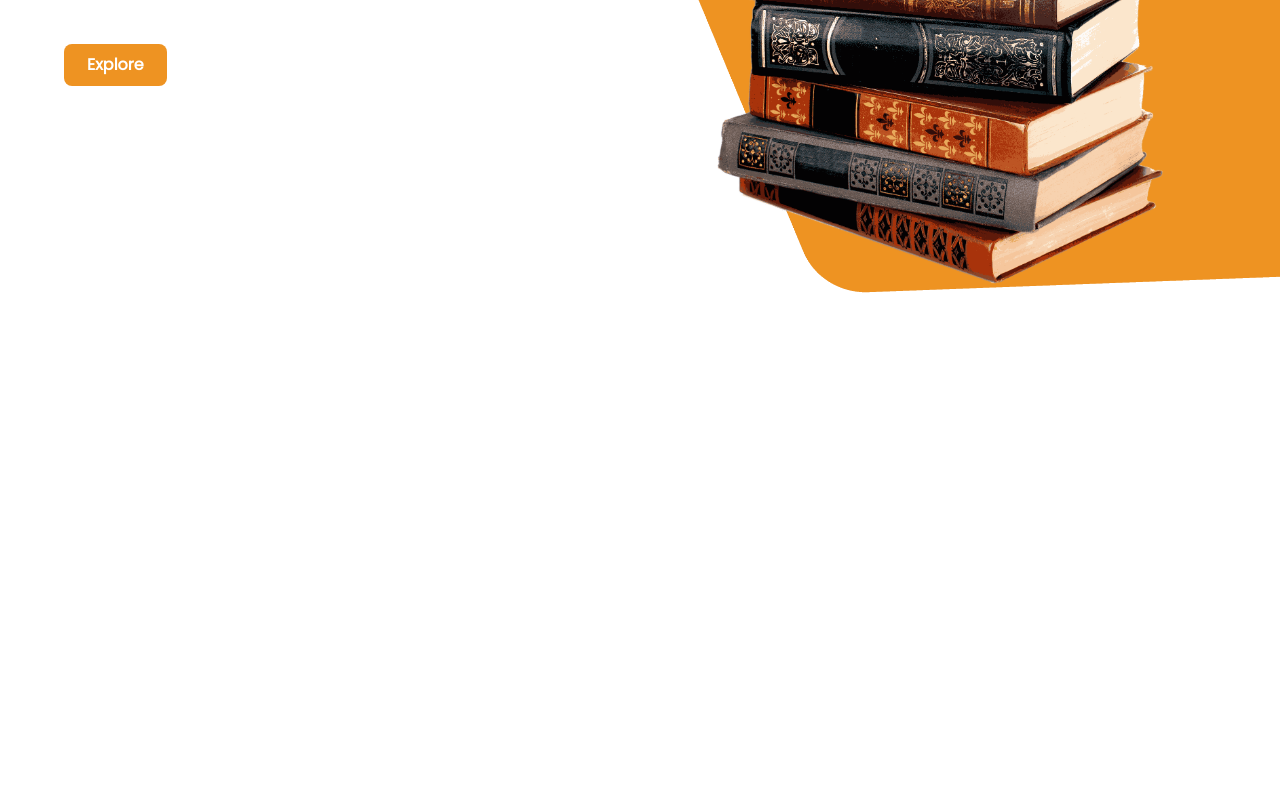
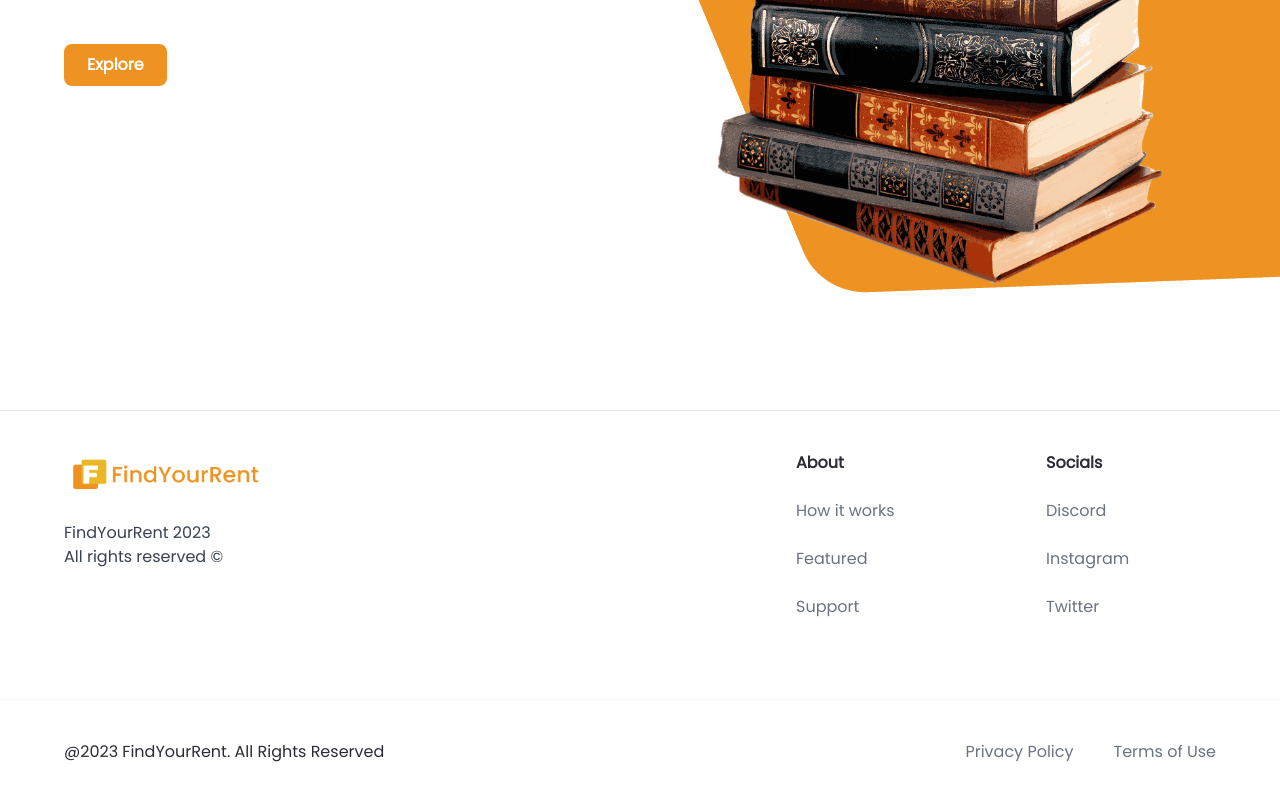
Before and after one commit to Prathamesh-B/find-your-rent, a Next.js app: page / in a window 1280 px wide. Shown: the part 410-1210 px from the top of the page. Before the commit the page ends 800 px from the top, so only its background shows below. Built offline with nearby package versions, Linux system fonts and the light colour scheme.

Commit message:
Add Footer

```diff
--- /dev/null
+++ b/app/components/Footer/Footer.css
@@ -0,0 +1,27 @@
+.footer {
+    @apply flex flex-col text-black-100  mt-5 border-t border-gray-100;
+}
+
+  .footer__links-container {
+    @apply flex max-md:flex-col flex-wrap justify-between gap-5 sm:px-16 px-6 py-10;
+  }
+
+  .footer__rights {
+    @apply flex flex-col justify-start items-start gap-6;
+  }
+
+  .footer__links {
+    @apply flex-1 w-full flex md:justify-end flex-wrap max-md:mt-10 gap-20;
+  }
+
+  .footer__link {
+    @apply flex flex-col gap-6 text-base min-w-[170px];
+  }
+
+  .footer__copyrights {
+    @apply flex justify-between items-center flex-wrap mt-10 border-t border-gray-100 sm:px-16 px-6 py-10;
+  }
+
+  .footer__copyrights-link {
+    @apply flex-1 flex sm:justify-end justify-center max-sm:mt-4 gap-10;
+  }
--- /dev/null
+++ b/app/components/Footer/Footer.jsx
@@ -0,0 +1,63 @@
+import "./Footer.css"
+import Image from "next/image"
+import Link from "next/link"
+import { footerLinks } from "."
+
+const Footer = () => {
+    return (
+        <footer className="flex flex-col text-black-100 mt-5 border-t border-gray-100-100">
+            <div className="flex max-md:flex-col flex-wrap justify-between gap-5 sm:px-16 px-6 py-10">
+                <div className="flex flex-col justify-start items-start gap-6">
+                    <Image src="/nav-icon.svg"
+                    alt="logo"
+                    width={200}
+                    height={75}
+                    className="object-contain"
+                    />
+                    <p className="text-base text-gray-700">
+                        FindYourRent 2023<br />
+                        All rights reserved &copy;
+                    </p>
+                </div>
+
+                <div className="footer__links">
+                    {footerLinks.map((link) =>(
+                        <div key={link.title}
+                        className="footer__link">
+                            <h3 className="font-bold">{link.title}</h3>
+                            {link.links.map((item) =>(
+                                <Link
+                                key={item.title}
+                                href={item.url}
+                                className="text-gray-500"
+                                >
+                                {item.title}
+                                </Link>
+                            ))}
+                        </div>
+                    )) }
+                </div>
+            </div>
+
+
+                <div className="flex justify-between items-center flex-wrap mt-10 border-t border-gray-100 sm:px-16 px-6 py-10">
+                    <p>@2023 FindYourRent. All Rights Reserved</p>
+
+                    <div className="footer__copyrights-link">
+                        <Link
+                        href="/"
+                        className="text-gray-500">
+                        Privacy Policy
+                        </Link>
+                        <Link
+                        href="/"
+                        className="text-gray-500">
+                        Terms of Use
+                        </Link>
+                    </div>
+                </div>
+        </footer>
+    )
+}
+
+export default Footer
--- /dev/null
+++ b/app/components/Footer/index.ts
@@ -0,0 +1,19 @@
+export const footerLinks = [
+    {
+        title: "About",
+        links: [
+            { title: "How it works", url: "/" },
+            { title: "Featured", url: "/" },
+            { title: "Support", url: "/" },
+        ],
+    },
+
+    {
+        title: "Socials",
+        links: [
+            { title: "Discord", url: "/" },
+            { title: "Instagram", url: "/" },
+            { title: "Twitter", url: "/" },
+        ],
+    },
+];
--- a/app/layout.js
+++ b/app/layout.js
@@ -3,6 +3,7 @@
 import { Poppins } from 'next/font/google'
 import './globals.css'
 import '@mantine/core/styles.css';
+import Footer from './components/Footer/Footer';
 
 const poppins = Poppins({ subsets: ['latin'], weight: "400" })
 
@@ -26,6 +27,7 @@
         <MantineProvider>
           <Navbar />
           {children}
+          <Footer />
         </MantineProvider>
       </body>
     </html>
--- a/package.json
+++ b/package.json
@@ -17,6 +17,8 @@
     "react-dom": "^18"
   },
   "devDependencies": {
+    "@types/node": "20.8.10",
+    "@types/react": "18.2.33",
     "autoprefixer": "^10.0.1",
     "eslint": "^8",
     "eslint-config-next": "14.0.1",
```
Also changed, not shown: tsconfig.json (added, +34 -0 lines), 1 other file (tests, documents, lock files or other folders).
